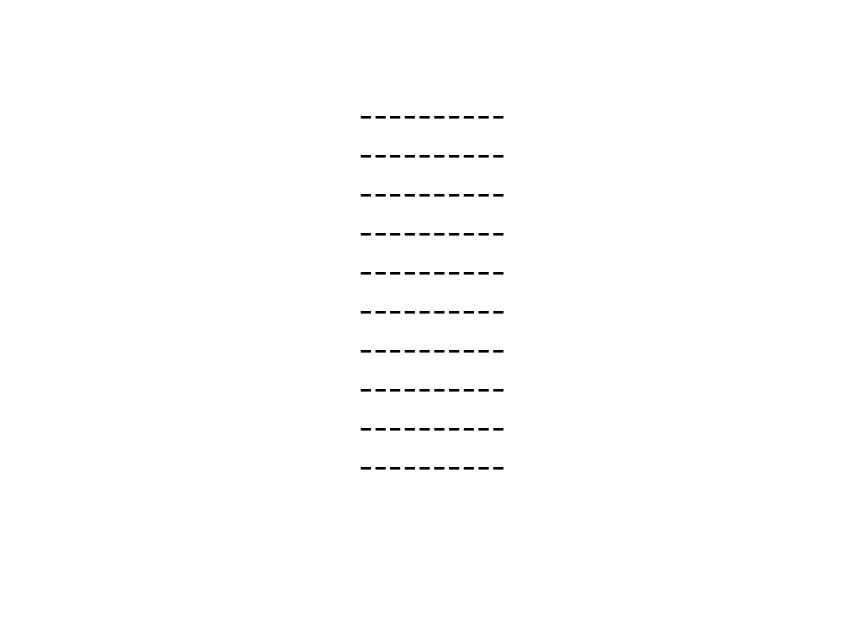
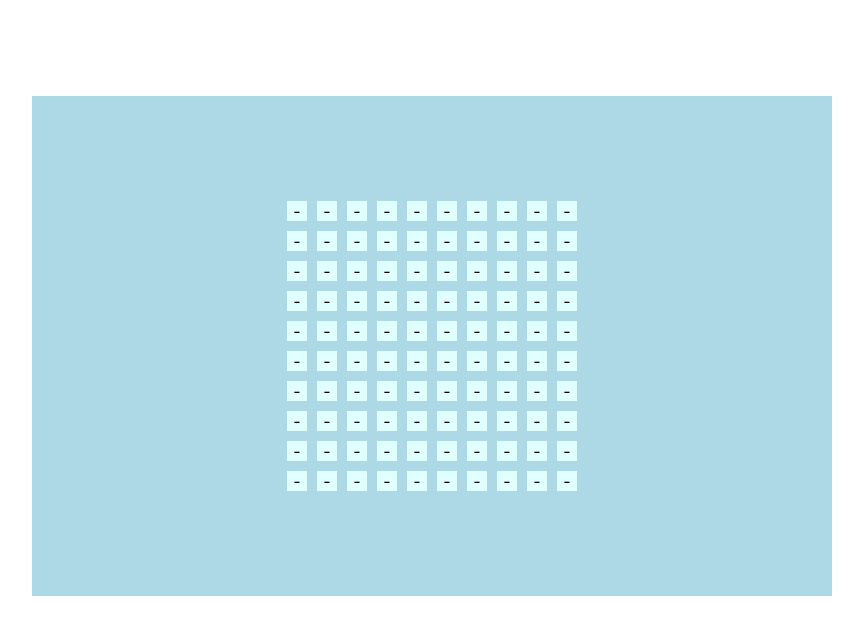
Before and after one commit to neuronas/react-test-20210715, a React (Create React App) app: page / in a window 1280 px wide. Shown: the top 634 px of the page, without its empty margins (208-1071 px from the left). Built offline with nearby package versions, Linux system fonts and the light colour scheme.

Commit message:
make elements toggle when clicked and add some styles

```diff
--- a/src/App.css
+++ b/src/App.css
@@ -1,15 +1,33 @@
 .container {
   text-align: center;
   margin-top: 6rem;
+  width: 100%;
 }
 
+.main {
+  width: 800px;
+  height: 400px;
+  background: lightblue;
+  margin: auto;
+  padding-top: 100px;
+}
 
 .board {
-  font-size: 2rem;
+  /*background: lightcyan;*/
+  margin: auto;
+  position: relative;
+  width: 300px;
+  font-size: 1rem;
 }
 
-
-
+.node {
+  background: lightcyan;
+  margin: 5px;
+  position: relative;
+  float: left;
+  height: 20px;
+  width: 20px;
+}
 
 
 
--- a/src/App.js
+++ b/src/App.js
@@ -4,7 +4,7 @@ import Board from './components/Board'
 function App() {
   return (
     <div className="container">
-      <div className="app">
+      <div className="main">
           <Board />
       </div>
     </div>
--- a/src/components/Board.js
+++ b/src/components/Board.js
@@ -1,9 +1,16 @@
 import React from 'react'
+
 
 
 const Board = ({locations}) => {
 
 	let array = Array.from(Array(10).keys())
+
+	let onClick = (e) => {
+		let elem = e.target
+		// toggle
+		elem.innerHTML = elem.innerText === "-" ? 'o' : '-'
+	}
 
 	return (
 		<div className="board">
@@ -12,7 +19,7 @@ const Board = ({locations}) => {
 					<span key={k}>
 						{
 							array.map((k,v) => (
-									'-'
+									<div className="node" key={k} onClick={onClick}>-</div>
 								)
 							)
 						}
```
